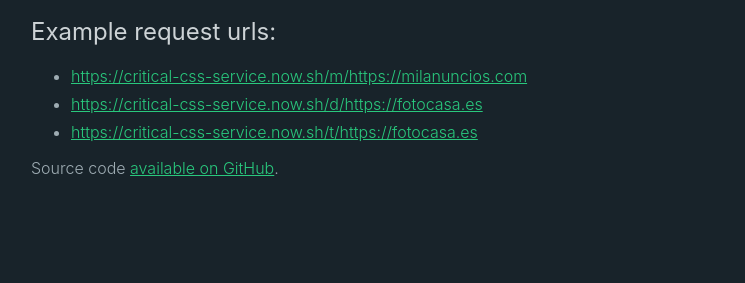
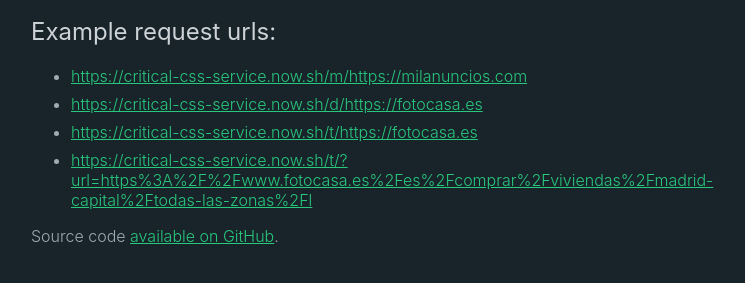
Before and after one commit to SUI-Components/minimal-css-service, a website: page public/index.html in a window 1280 px wide. Shown: the part 137-420 px from the top of the page, without its empty margins (309-1054 px from the left). Drawn offline with Linux system fonts and the light colour scheme.

Commit message:
Add new example

```diff
--- a/public/index.html
+++ b/public/index.html
@@ -57,6 +57,11 @@
 					>https://critical-css-service.now.sh/t/https://fotocasa.es</a
 				>
 			</li>
+			<li>
+				<a href="https://critical-css-service.now.sh/t/?url=https%3A%2F%2Fwww.fotocasa.es%2Fes%2Fcomprar%2Fviviendas%2Fmadrid-capital%2Ftodas-las-zonas%2Fl"
+					>https://critical-css-service.now.sh/t/?url=https%3A%2F%2Fwww.fotocasa.es%2Fes%2Fcomprar%2Fviviendas%2Fmadrid-capital%2Ftodas-las-zonas%2Fl</a
+				>
+			</li>
 		</ul>
 
 		<p>
```
